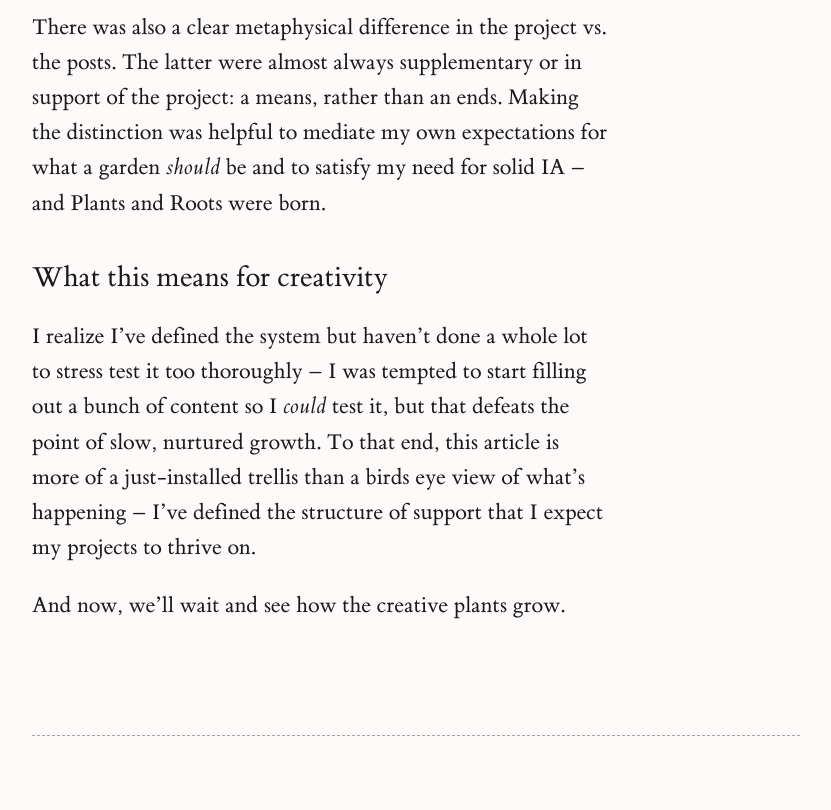
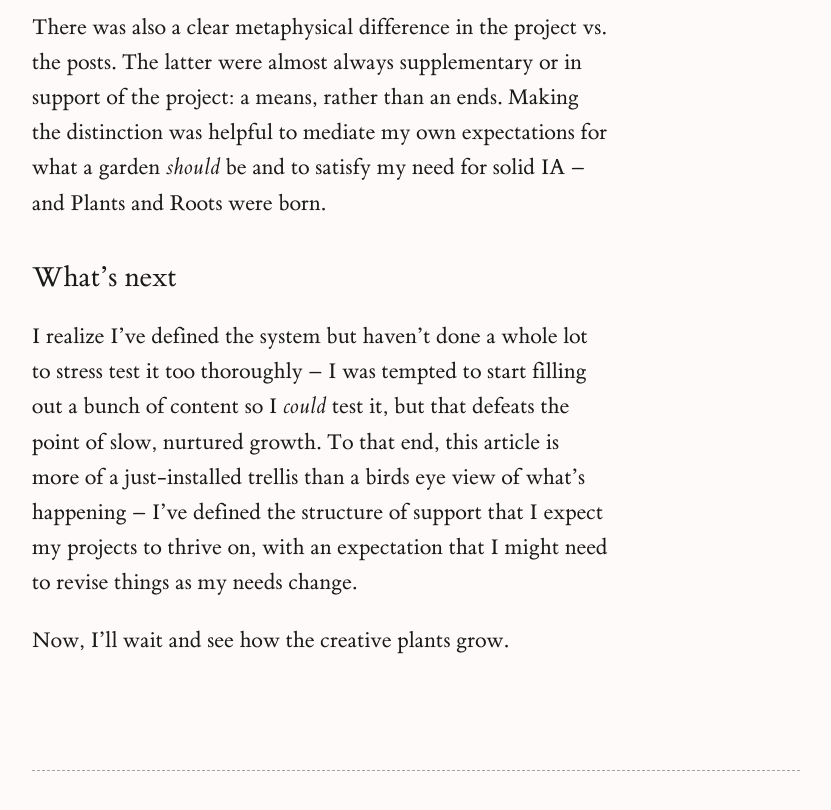
Before and after one commit to alisasgithub/alisa-digital-garden, a Jekyll site: the page docs/gardens-for-creatives.html, which Jekyll copies as it is, in a window 1280 px wide and 900 px high, scrolled down 3733 px. Shown: the top 810 px of the window, without its empty margins (224-1055 px from the left). Built offline with Jekyll 4.4.1, drawn with Linux system fonts in a browser that asks for light colours; nearby versions of some CDN libraries; some of the changed text lies outside the part shown.

Commit message:
updates to creative garden essay

```diff
--- a/docs/gardens-for-creatives.html
+++ b/docs/gardens-for-creatives.html
@@ -91,9 +91,9 @@
 
             <span class="tag sans">internet culture</span>
 
-        <time class="sans" datetime="2022-03-29T21:03:00-07:00">
+        <time class="sans" datetime="2022-03-30T20:16:24-07:00">
             <span><span class="iconify" data-icon="cil:clock" style="color: #5c5c5c; padding-right: 2px;" data-width="17"></span> Created 3/1/22 </span>
-            <span><span class="iconify" data-icon="cil:pencil" style="color: #5c5c5c; padding-right: 2px;" data-width="17"></span> Last updated 3/29/22</span>
+            <span><span class="iconify" data-icon="cil:pencil" style="color: #5c5c5c; padding-right: 2px;" data-width="17"></span> Last updated 3/30/22</span>
         </time>
     </div>
 </div>
@@ -163,11 +163,11 @@
 
 <p>There was also a clear metaphysical difference in the project vs. the posts. The latter were almost always supplementary or in support of the project: a means, rather than an ends. Making the distinction was helpful to mediate my own expectations for what a garden <em>should</em> be and to satisfy my need for solid IA – and Plants and Roots were born.</p>
 
-<h2 id="what-this-means-for-creativity">What this means for creativity</h2>
+<h2 id="whats-next">What’s next</h2>
 
-<p>I realize I’ve defined the system but haven’t done a whole lot to stress test it too thoroughly – I was tempted to start filling out a bunch of content so I <em>could</em> test it, but that defeats the point of slow, nurtured growth. To that end, this article is more of a just-installed trellis than a birds eye view of what’s happening – I’ve defined the structure of support that I expect my projects to thrive on.</p>
+<p>I realize I’ve defined the system but haven’t done a whole lot to stress test it too thoroughly – I was tempted to start filling out a bunch of content so I <em>could</em> test it, but that defeats the point of slow, nurtured growth. To that end, this article is more of a just-installed trellis than a birds eye view of what’s happening – I’ve defined the structure of support that I expect my projects to thrive on, with an expectation that I might need to revise things as my needs change.</p>
 
-<p>And now, we’ll wait and see how the creative plants grow.</p>
+<p>Now, I’ll wait and see how the creative plants grow.</p>
 </body></html>
 
     </content>
--- a/docs/plants.html
+++ b/docs/plants.html
@@ -143,8 +143,8 @@
 
 
 
-                    <time class="sans" datetime="2022-03-29T21:03:00-07:00">
-                        <span><span class="iconify" data-icon="cil:pencil" style="color: #5c5c5c; padding-right: 2px;" data-width="14"></span> 3/29</span>
+                    <time class="sans" datetime="2022-03-30T20:16:24-07:00">
+                        <span><span class="iconify" data-icon="cil:pencil" style="color: #5c5c5c; padding-right: 2px;" data-width="14"></span> 3/30</span>
                     </time>
 
             </div>
```
Also changed, not shown: _notes/plants-writing/essay/gardens-for-creatives.md (+3 -5 lines).
